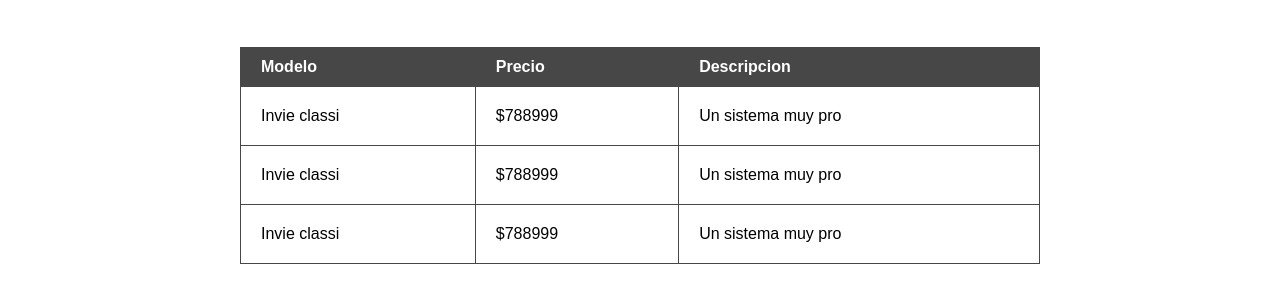
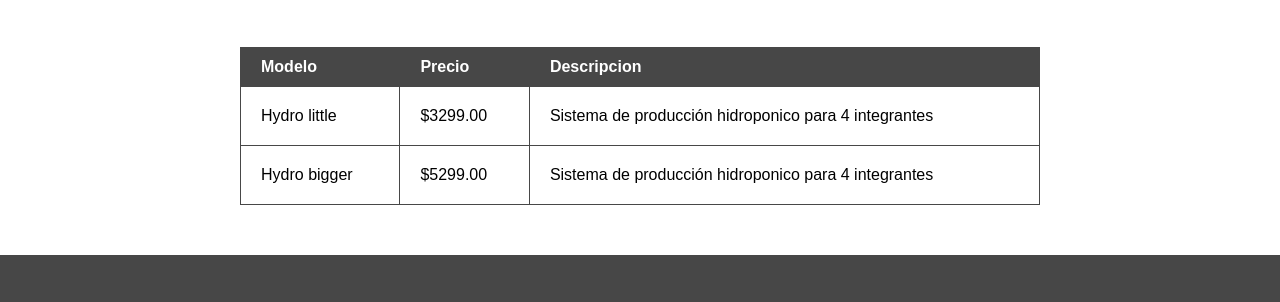
Before and after one commit to Ivants/hydroLife, a plain HTML site: page precios.html in a window 1280 px wide. Shown: the part 142-444 px from the top of the page. Drawn offline with Linux system fonts and the light colour scheme; a web font is replaced by a local one.

Commit message:
Prices done

```diff
--- a/precios.html
+++ b/precios.html
@@ -43,19 +43,14 @@
 				</thead>
 				<tbody>
 					<tr>
-						<td>Invie classi</td>
-						<td>$788999</td>
-						<td>Un sistema muy pro</td>
+						<td>Hydro little</td>
+						<td>$3299.00</td>
+						<td>Sistema de producción hidroponico para 4 integrantes</td>
 					</tr>
 					<tr>
-						<td>Invie classi</td>
-						<td>$788999</td>
-						<td>Un sistema muy pro</td>
-					</tr>
-					<tr>
-						<td>Invie classi</td>
-						<td>$788999</td>
-						<td>Un sistema muy pro</td>
+						<td>Hydro bigger</td>
+						<td>$5299.00</td>
+						<td>Sistema de producción hidroponico para 4 integrantes</td>
 					</tr>
 				</tbody>
 			</table>
```
